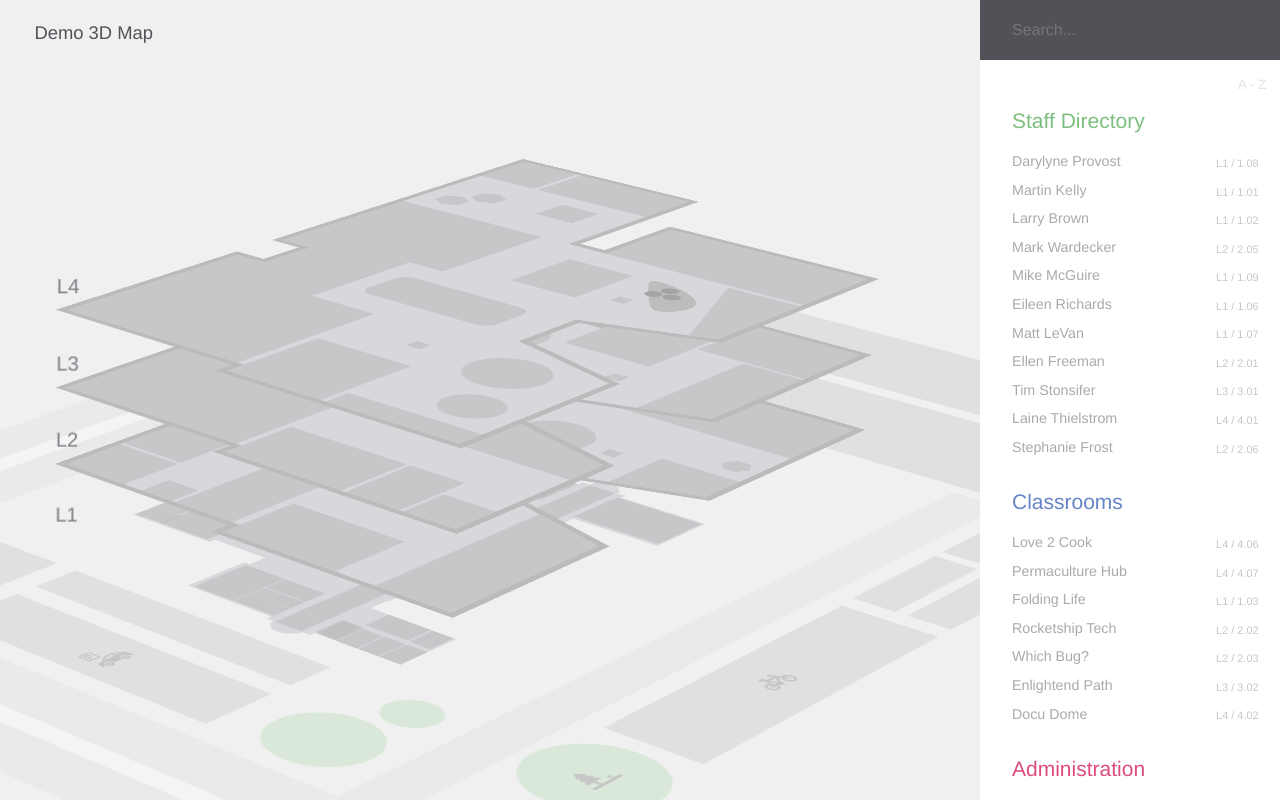
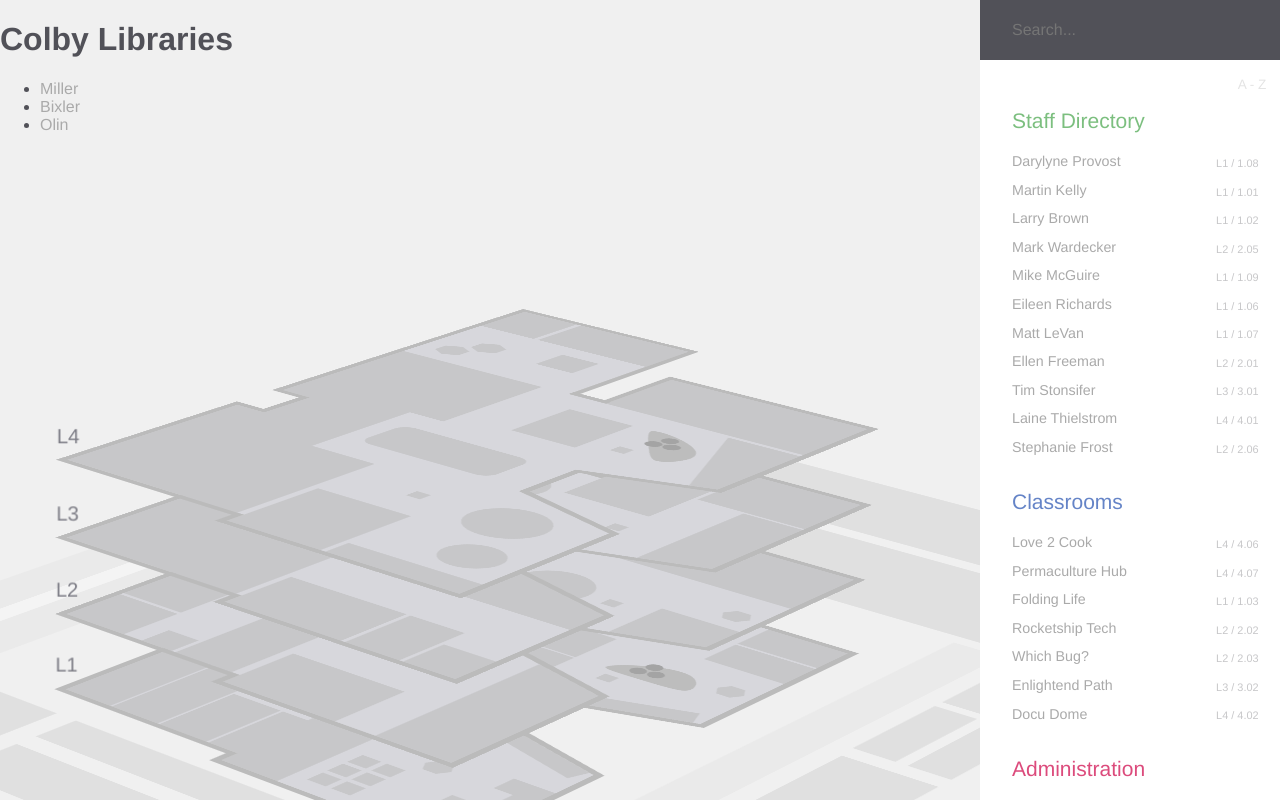
Before and after one commit to mikejandreau/3d-building-map, a website: page index.html in a window 1280 px wide. Drawn offline with Linux system fonts and the light colour scheme.

Commit message:
Testing updated layout

```diff
--- a/index.html
+++ b/index.html
@@ -222,8 +222,15 @@
 
 		<div class="container">
 			<div class="main">
-				<header class="codrops-header">
-					<h1>Demo 3D Map</h1>
+				<header class="library-header">
+					<h1>Colby Libraries</h1>
+
+					<ul class="library-links">
+						<li><a class="current-library" href="#">Miller</a></li>
+						<li><a href="#">Bixler</a></li>
+						<li><a href="#">Olin</a></li>
+					</ul>
+
 				</header>
 				<div class="building">
 					<div class="surroundings">
@@ -233,7 +240,7 @@
 
 
 
-
+<!--
 
 						<div class="level level--1" aria-label="Level 1">
 
@@ -341,11 +348,11 @@
 								</a>
 							</div>
 						</div>
+ -->
 
 
 
 
-<!--
 						<div class="level level--1" aria-label="Level 1">
 							<svg class="map map--1" viewBox="0 0 1200 800" width="100%" height="100%" preserveAspectRatio="xMidYMid meet">
 								<title>Map Level 1</title>
@@ -447,7 +454,7 @@
 									</span>
 								</a>
 							</div>
-						</div> -->
+						</div>
 
 
 
```
